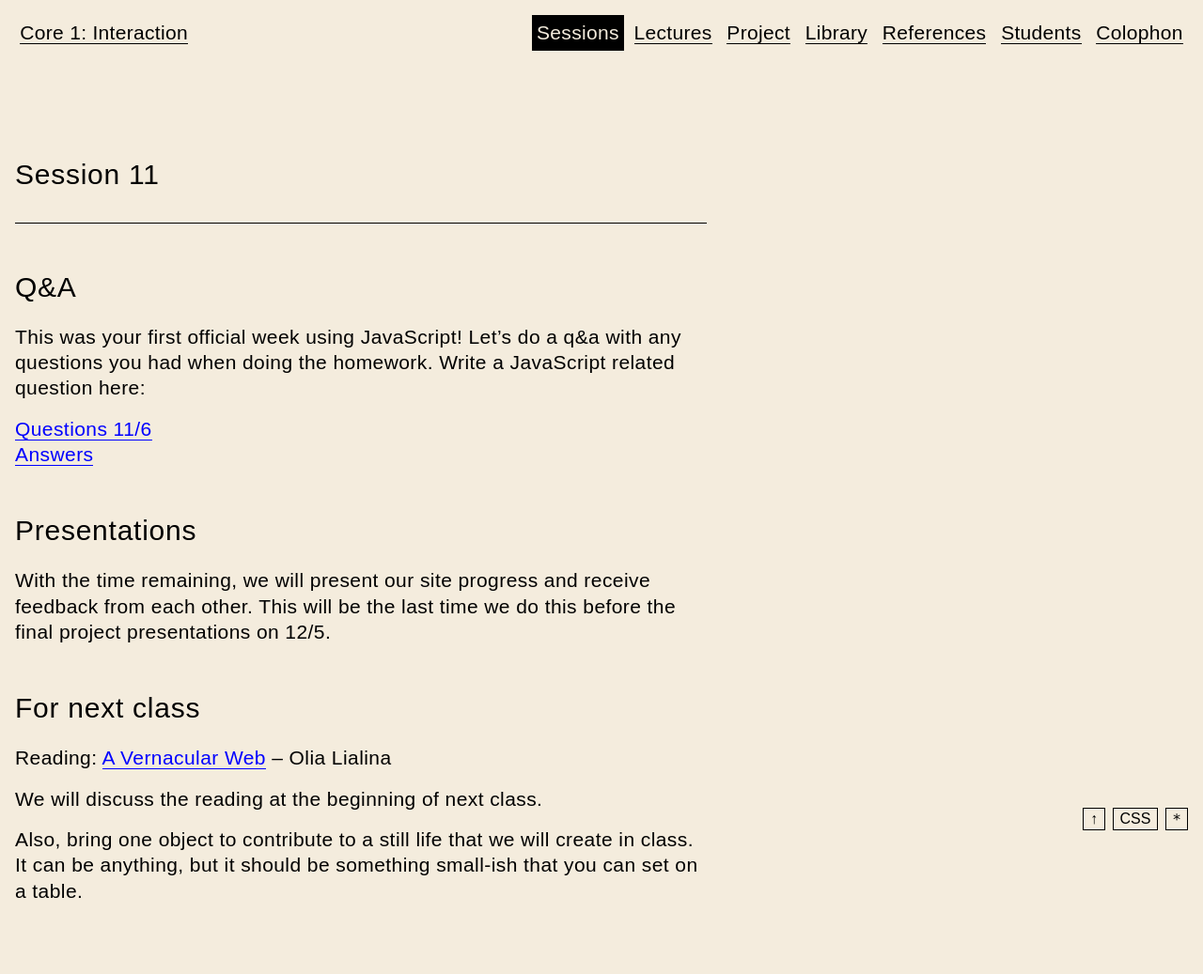
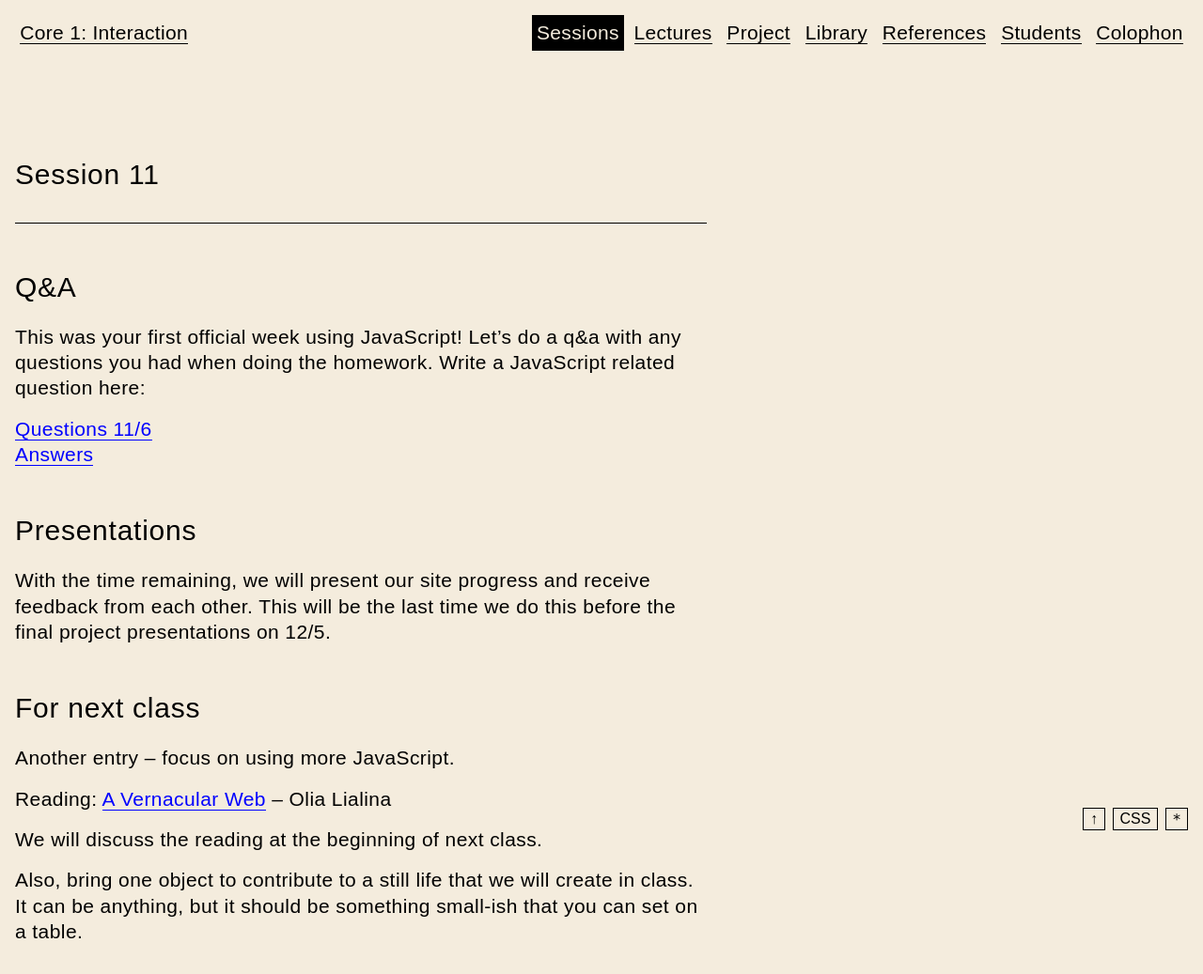
Before and after one commit to jackrieger/core-1-interaction, a Jekyll site: the page built from sessions/11/index.md, in a window 1280 px wide. Shown: the whole page at 94% size. Built offline with Jekyll 4.4.1, drawn with Linux system fonts in a browser that asks for light colours; before the commit the page ends 994 px from its top, so only the background shows below that.

Commit message:
Add entry assignment to session 11

```diff
--- a/sessions/11/index.md
+++ b/sessions/11/index.md
@@ -15,6 +15,8 @@ With the time remaining, we will present our site progress and receive feedback
 
 # For next class
 
+Another entry – focus on using more JavaScript.
+
 Reading: [A Vernacular Web](https://art.teleportacia.org/observation/vernacular/) – Olia Lialina
 
 We will discuss the reading at the beginning of next class.
```
